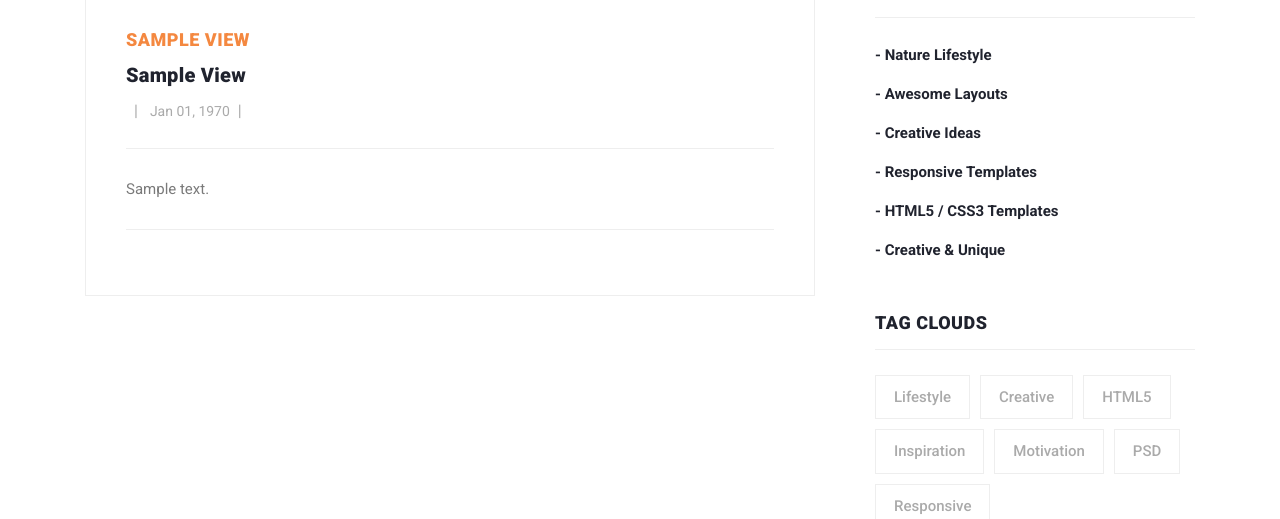
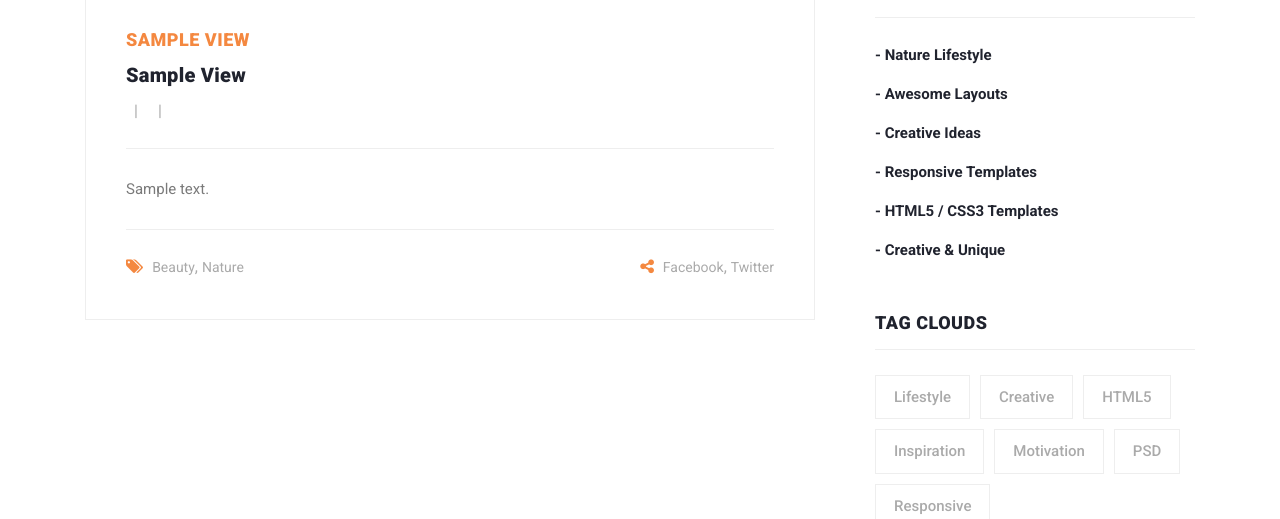
Before and after one commit to metaphor0000/Blog-Web-site-PHP-, a PHP site: page / in a window 1280 px wide. Shown: the part 1379-1898 px from the top of the page. Run offline with PHP 8.4, Linux system fonts and the light colour scheme; tables that the repository leaves empty or names only in its code hold one stand-in row (values such as "Sample post"); data that the repository does not hold is empty.

Commit message:
Class 15 Full

```diff
--- a/admin/class/function.php
+++ b/admin/class/function.php
@@ -153,6 +153,19 @@ Class AdminBlog {
         }
     }
 
+    public function get_post_info($id){
+
+        $query="SELECT * FROM new_view where post_id=$id ";
+
+        if(mysqli_query($this->conn,$query)){
+            $postinfo = mysqli_query($this->conn,$query);
+            $post = mysqli_fetch_assoc($postinfo);
+            return $post;
+        }
+    }
+
+
+
 }
 
 ?>
--- a/includes/blogpost.php
+++ b/includes/blogpost.php
@@ -1,27 +1,43 @@
 <?php
 $posts = $obj->display_public_post();
 ?>
-
 <div class="col-lg-8">
     <div class="all-blog-posts">
         <div class="row">
-        <?php while($postdata = mysqli_fetch_assoc($posts)){ ?>
+        <?php while($postdata=mysqli_fetch_assoc($posts)){ ?>
             <div class="col-lg-12">
                 <div class="blog-post">
                     <div class="blog-thumb">
-                        <img src="upload/<?php echo $postdata['post_img'];?>" alt="No Image Found">
-                    </div>
+                    <img src="upload/<?php echo $postdata['post_img'];?>" alt="No Image Found">                    </div>
                     <div class="down-content">
                         <span><?php echo $postdata['cat_name'];?></span>
-                        <a href="post-details.php?post_id=<?php echo $postdata['post_id']; ?>">
+                        <a href="single_post.php?view=postview&&id=<?php echo $postdata['post_id'];?>">
                             <h4><?php echo $postdata['post_title'];?></h4>
                         </a>
                         <ul class="post-info">
                             <li><a href="#"><?php echo $postdata['post_author'];?></a></li>
-                            <li><a href="#"><?php echo date('M d, Y', strtotime($postdata['post_date']));?></a></li>
+                            <li><a href="#"><?php echo $postdata['post_date'];?></a></li>
                             <li><a href="#"><?php echo $postdata['post_comment_count'];?></a></li>
                         </ul>
                         <p><?php echo $postdata['post_summary'];?></p>
+                        <div class="post-options">
+                            <div class="row">
+                                <div class="col-6">
+                                    <ul class="post-tags">
+                                        <li><i class="fa fa-tags"></i></li>
+                                        <li><a href="#">Beauty</a>,</li>
+                                        <li><a href="#">Nature</a></li>
+                                    </ul>
+                                </div>
+                                <div class="col-6">
+                                    <ul class="post-share">
+                                        <li><i class="fa fa-share-alt"></i></li>
+                                        <li><a href="#">Facebook</a>,</li>
+                                        <li><a href="#"> Twitter</a></li>
+                                    </ul>
+                                </div>
+                            </div>
+                        </div>
                     </div>
                 </div>
             </div>
```
Also changed, not shown: admin/view/edit_post_view.php (+5 -2 lines), single_post.php (added, +47 -0 lines), upload/time (4).jpg (added).
